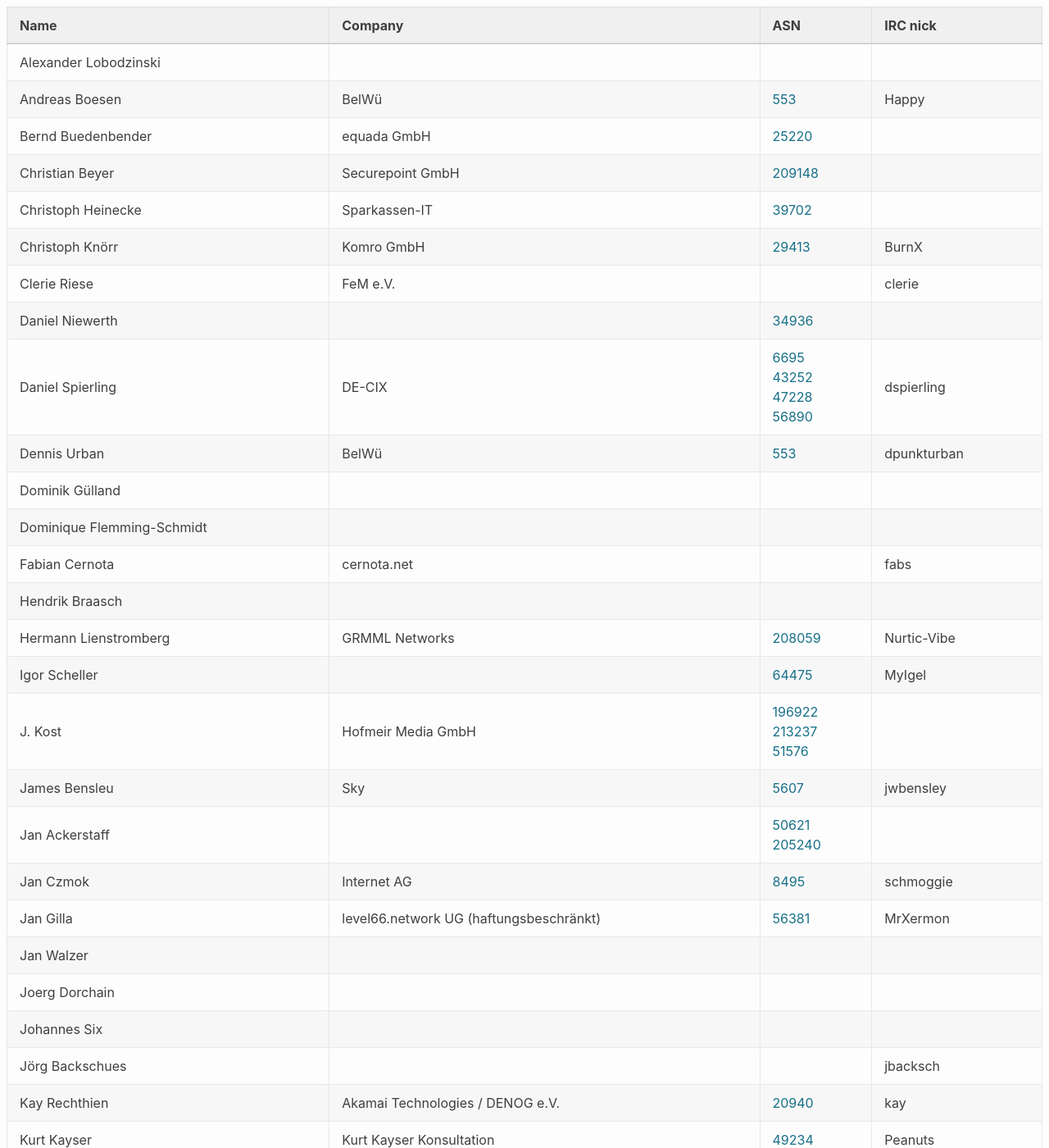
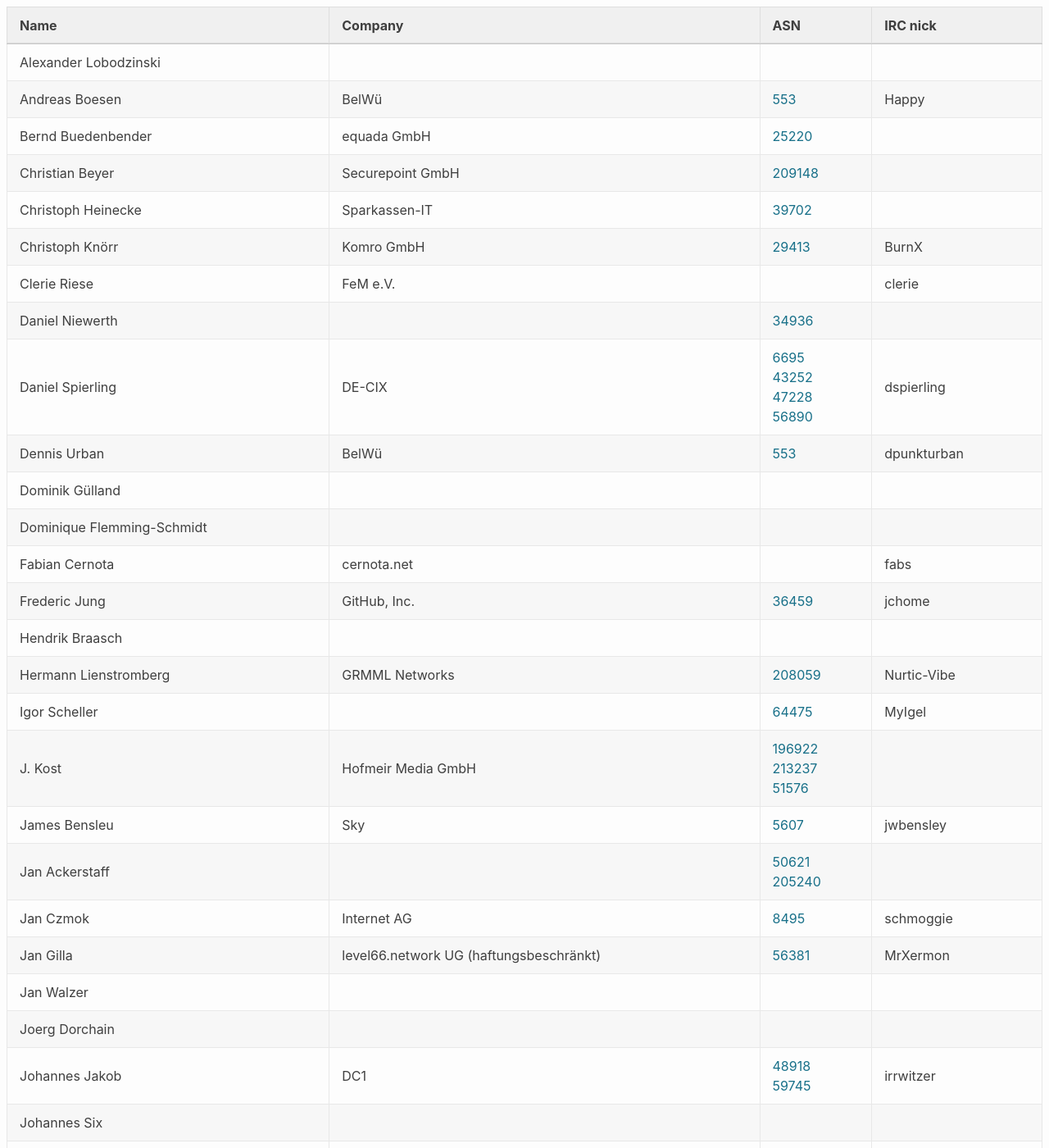
Before and after one commit to denog/pretix-attendeelist, a Jekyll site: the page built from denog2020.markdown, in a window 1280 px wide and 1400 px high. Shown: the whole window at 82% size. Built offline with Jekyll 4.4.1, drawn with Linux system fonts in a browser that asks for light colours.

Commit message:
Latest data: Fri Jan 22 10:16:47 UTC 2021

```diff
--- a/_data/attendees_meetup2021-01.json
+++ b/_data/attendees_meetup2021-01.json
@@ -78,6 +78,12 @@
     "asn": null
   },
   {
+    "name": "Frederic Jung",
+    "company": "GitHub, Inc.",
+    "irc": "jchome",
+    "asn": "36459"
+  },
+  {
     "name": "Hendrik Braasch",
     "company": null,
     "irc": null,
@@ -136,6 +142,12 @@
     "company": null,
     "irc": null,
     "asn": null
+  },
+  {
+    "name": "Johannes Jakob",
+    "company": "DC1",
+    "irc": "irrwitzer",
+    "asn": "48918 59745"
   },
   {
     "name": "Johannes Six",
```
